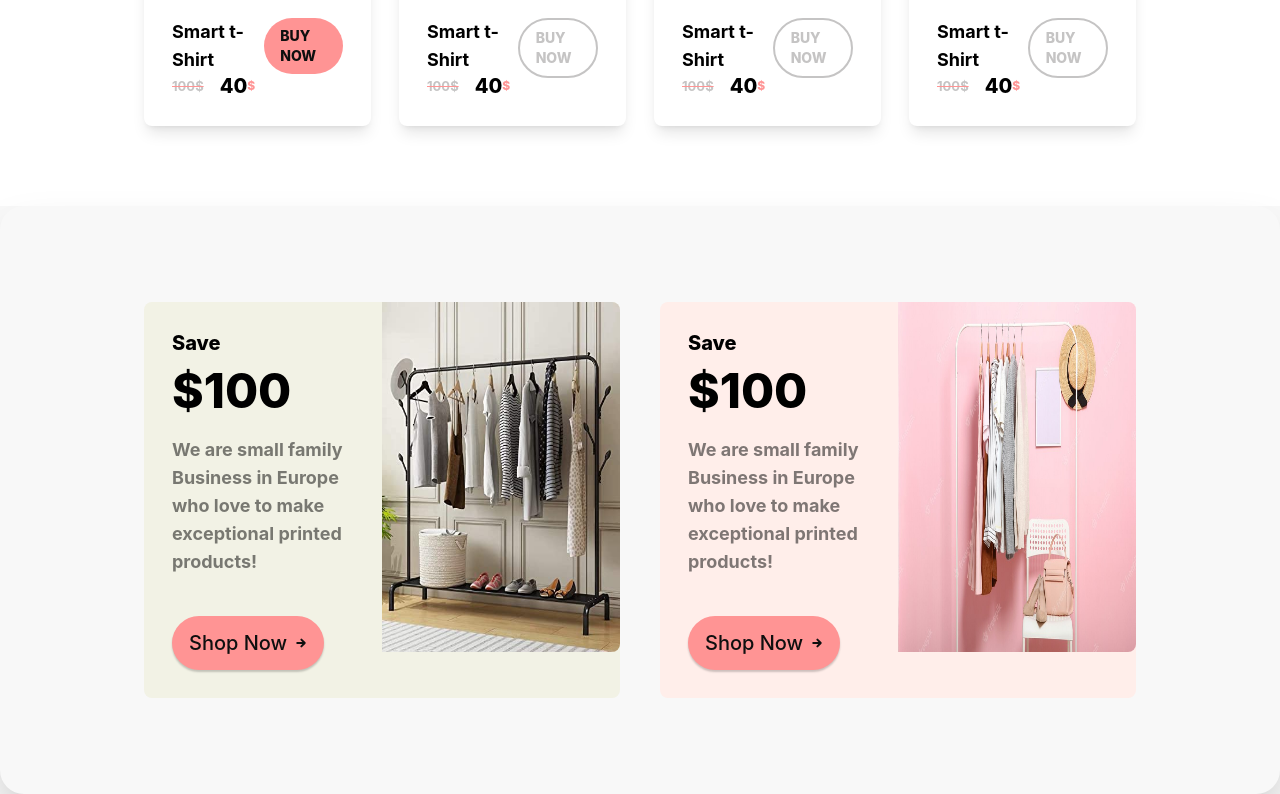
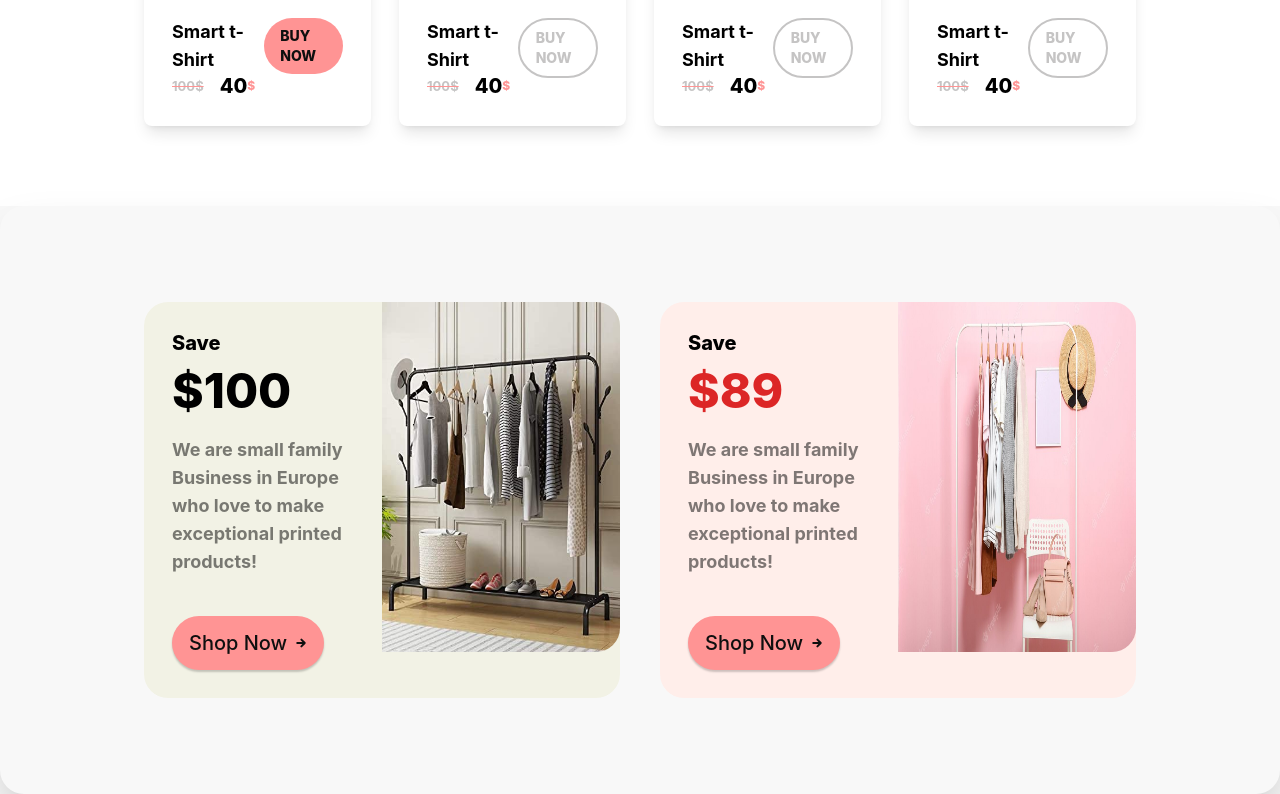
Before and after one commit to chitramsst/tauri-vue-mongo-frontend, a Vue app: page /#/dashboard in a window 1280 px wide. Shown: the part 3058-3852 px from the top of the page. Built offline with nearby package versions, Linux system fonts and the light colour scheme.

Commit message:
save section

```diff
--- a/src/views/Dashboard.vue
+++ b/src/views/Dashboard.vue
@@ -1107,7 +1107,7 @@
     <div
       class="w-full shadow-2xl rounded-3xl text-black flex px-36 py-24 gap-x-10"
     >
-      <div class="w-1/2 flex rounded-lg bg-[#F2F2E5]">
+      <div class="w-1/2 flex rounded-3xl bg-[#F2F2E5]">
         <div class="w-1/2 h-full p-7">
           <div class="text-xl font-extrabold leading-snug">Save</div>
           <div class="text-5xl font-extrabold leading-snug">$100</div>
@@ -1139,13 +1139,13 @@
           </div>
         </div>
         <div class="w-1/2 h-full">
-          <img src="/src/assets/images/save1.jpg" class="rounded-r-lg h-[350px] w-full">
+          <img src="/src/assets/images/save1.jpg" class="rounded-r-3xl h-[350px] w-full">
         </div>
       </div>
-      <div class="w-1/2 flex rounded-lg bg-[#FFEEEA]">
+      <div class="w-1/2 flex rounded-3xl bg-[#FFEEEA]">
         <div class="w-1/2 h-full p-7">
           <div class="text-xl font-extrabold leading-snug">Save</div>
-          <div class="text-5xl font-extrabold leading-snug">$100</div>
+          <div class="text-5xl font-extrabold leading-snug text-red-600">$89</div>
           <p class="w-70 mt-3 mb-10">
            <span class="text-lg font-bold opacity-50"> We are small family Business in Europe who love to make exceptional
             printed products!
@@ -1174,7 +1174,7 @@
           </div>
         </div>
         <div class="w-1/2 h-full">
-          <img src="/src/assets/images/save2.jpeg" class="rounded-r-lg h-[350px] w-full">
+          <img src="/src/assets/images/save2.jpeg" class="rounded-r-3xl h-[350px] w-full">
         </div>
       </div>
     </div>
```
